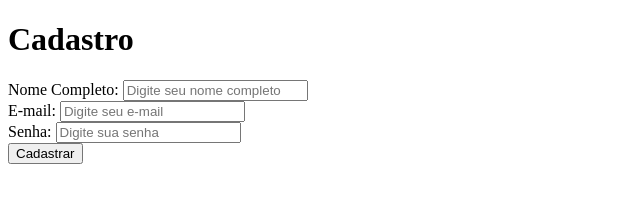
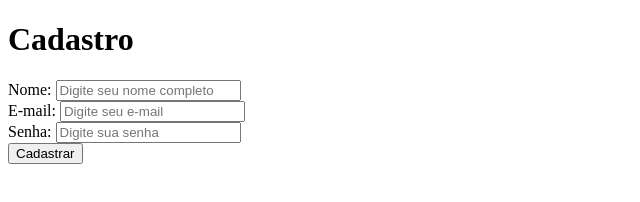
Before and after one commit to Sajulianam/curso_ebac_frontend, a plain HTML site: page index.html in a window 1280 px wide. Shown: the whole page, without its empty margins (0-640 px from the left). Drawn offline with Linux system fonts and the light colour scheme.

Commit message:
Alterando "Nome completo" para, "Nome"

```diff
--- a/index.html
+++ b/index.html
@@ -9,7 +9,7 @@
     <h1>Cadastro</h1>
 
     <form action="processar_cadastro.php" method="post"> <div class="campo">
-            <label for="nome">Nome Completo:</label> <input type="text" id="nome" name="nome" placeholder="Digite seu nome completo" required> </div>
+            <label for="nome">Nome:</label> <input type="text" id="nome" name="nome" placeholder="Digite seu nome completo" required> </div>
 
         <div class="campo">
             <label for="email">E-mail:</label> <input type="email" id="email" name="email" placeholder="Digite seu e-mail" required> </div>
```
